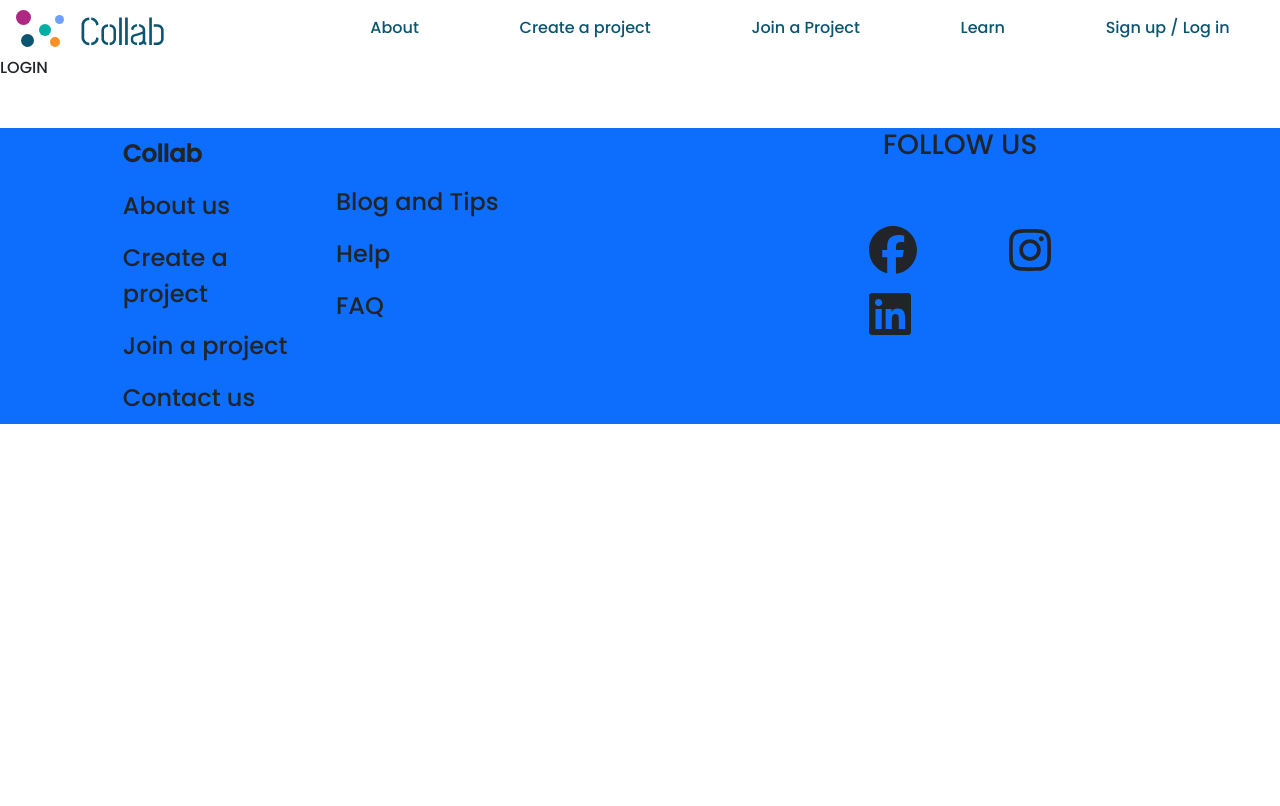
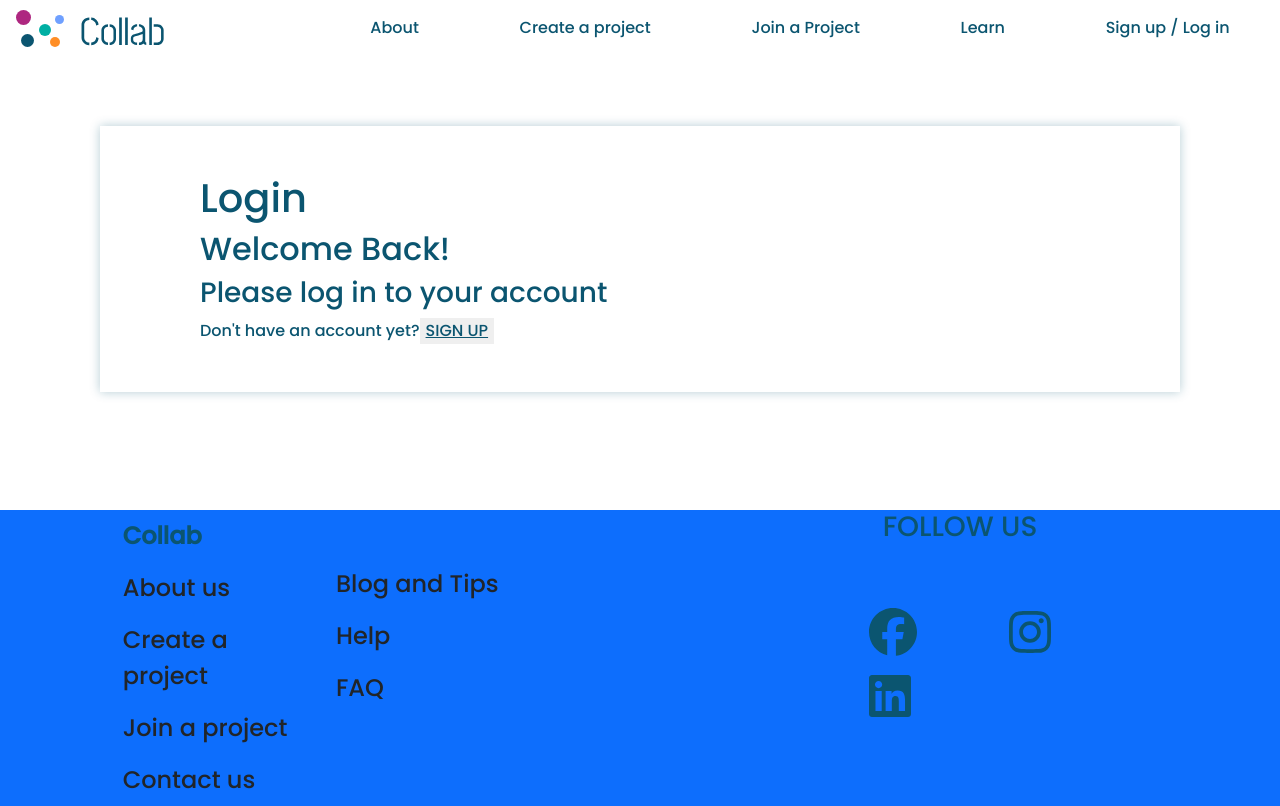
Before and after one commit to Alef5750/Collab, a React (Create React App) app: page /login in a window 1280 px wide. Built offline with nearby package versions, Linux system fonts and the light colour scheme.

Commit message:
began setting up layout for SignupOrLogin component

```diff
--- a/src/App.css
+++ b/src/App.css
@@ -1,5 +1,6 @@
 * {
   font-family: Poppins;
+  color: #0b5570
 }
 .underline:hover {
   text-decoration: underline;
@@ -44,3 +45,19 @@
   height: 5px;
   width: 17%;
 }
+
+.signup-login-layout {
+  padding: 70px 100px;
+}
+
+.signup-login-box {
+  box-shadow: 0px 0px 10px 0px #0B55704D;
+  padding: 48px 100px;
+}
+
+.signup-login-btn {
+  background-color: none;
+  border: none;
+  text-decoration: underline;
+  text-transform: uppercase;
+}
--- a/src/Router.jsx
+++ b/src/Router.jsx
@@ -1,14 +1,14 @@
 import { Routes, Route } from "react-router-dom";
 import Layout from "./Layout";
 import Home from "./components/Home";
-import Login from "./components/Login";
+import SignupOrLogin from "./components/SignupOrLogin";
 
 export default function Router() {
   return (
     <Routes>
       <Route path="/" element={<Layout />}>
         <Route index element={<Home />} />
-        <Route path="/login" element={<Login />} />
+        <Route path="/login" element={<SignupOrLogin />} />
       </Route>
     </Routes>
   );
--- a/src/components/Login.jsx
+++ /dev/null
@@ -1,13 +0,0 @@
-import React from "react";
-import { Component } from "react";
-
-class Login extends Component {
-  state = {};
-
-  render() {
-    // const { user } = this.props;
-    return <div>LOGIN</div>;
-  }
-}
-
-export default Login;
--- /dev/null
+++ b/src/components/SignupOrLogin.jsx
@@ -0,0 +1,60 @@
+import { useState } from "react";
+import "bootstrap/dist/css/bootstrap.css";
+
+export default function SignupOrLogin() {
+  const [view, setView] = useState("login");
+
+  const toggleView = () => {};
+  return (
+    <div className="signup-login-layout">
+      <div className="signup-login-box">
+        <Titles view={view} />
+        <BottomSection view={view} toggleView={toggleView} />
+      </div>
+    </div>
+  );
+}
+
+const Titles = ({ view }) => {
+  let title, subtitle, directions;
+  if (view === "login") {
+    title = "Login";
+    subtitle = "Welcome Back!";
+    directions = "Please log in to your account";
+  } else if (view === "signup") {
+    title = "Signup";
+    subtitle = "Welcome!";
+    directions = "Please fill in the following information";
+  }
+  return (
+    <div>
+      <h1>{title}</h1>
+      <h2>{subtitle}</h2>
+      <h3>{directions}</h3>
+    </div>
+  );
+};
+
+const BottomSection = ({ view, toggleView }) => {
+  let message, btnText;
+  if (view === "login") {
+    message = "Don't have an account yet?";
+    btnText = "SIGN UP";
+  } else if (view === "signup") {
+    message = "Already have an account";
+    btnText = "LOG IN";
+  }
+
+  return (
+    <div>
+      <span>{message}</span>
+      <button
+        type="button"
+        className="signup-login-btn"
+        onClick={() => toggleView(view)}
+      >
+        {btnText}
+      </button>
+    </div>
+  );
+};
```
